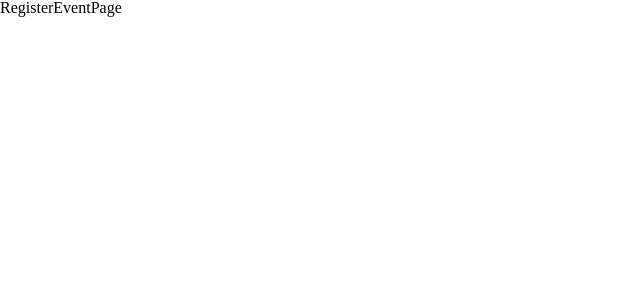
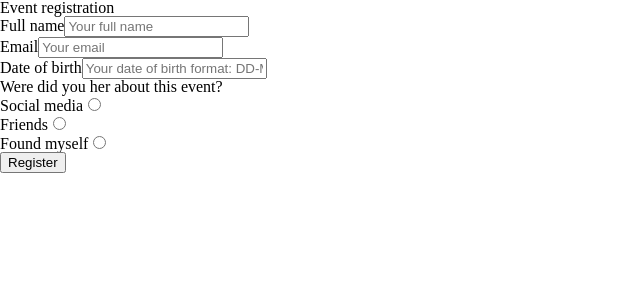
Before and after one commit to uncle-Yevheniii/Events-Registration-App, a React (Vite) app in the folder FE/: page /register-event/1 in a window 1280 px wide. Shown: the top 300 px of the page, without its empty margins (0-640 px from the left). Built offline with nearby package versions, Linux system fonts and the light colour scheme.

Commit message:
add register event

```diff
--- a/FE/package.json
+++ b/FE/package.json
@@ -11,10 +11,12 @@
     },
     "dependencies": {
         "axios": "^1.7.7",
+        "formik": "^2.4.6",
         "react": "^18.3.1",
         "react-dom": "^18.3.1",
         "react-helmet-async": "^2.0.5",
-        "react-router-dom": "^6.26.2"
+        "react-router-dom": "^6.26.2",
+        "yup": "^1.4.0"
     },
     "devDependencies": {
         "@eslint/js": "^9.9.0",
--- /dev/null
+++ b/FE/src/api/registerEvent.ts
@@ -0,0 +1,16 @@
+import { Values } from '@/types/type'
+import axios from 'axios'
+
+const URI = 'http://localhost:8080/api/events'
+
+// !fullName || !email || !dateOfBirth || !aboutEvent
+export async function registerEvent(evenId: string, values: Values) {
+    console.log(values)
+    const res = await axios.post(`${URI}/register-event/${evenId}`, {
+        fullName: values.fullName,
+        email: values.email,
+        dateOfBirth: values.dateOfBirth,
+        aboutEvent: values.about
+    })
+    return res.data
+}
--- a/FE/src/components/App.tsx
+++ b/FE/src/components/App.tsx
@@ -6,8 +6,8 @@ export default function App() {
         <div>
             <Routes>
                 <Route path="/events" element={<EventsPage />} />
-                <Route path="/register-event/:event-id" element={<RegisterEventPage />} />
-                <Route path="/view-event/:event-id" element={<ViewEventPage />} />
+                <Route path="/register-event/:evenId" element={<RegisterEventPage />} />
+                <Route path="/view-event/:evenId" element={<ViewEventPage />} />
 
                 <Route path="*" element={<Navigate to="/events" replace />} />
             </Routes>
--- a/FE/src/components/index.ts
+++ b/FE/src/components/index.ts
@@ -0,0 +1 @@
+export { default as Input } from './ui/Input'
--- /dev/null
+++ b/FE/src/components/ui/Input.tsx
@@ -0,0 +1,17 @@
+import { Field, ErrorMessage } from 'formik'
+
+interface InputProps extends React.InputHTMLAttributes<HTMLInputElement> {
+    label: string
+}
+
+export default function InputComponent({ label, ...props }: InputProps) {
+    return (
+        <div>
+            <label htmlFor={props.id}>
+                {label}
+                <Field {...props} />
+                <ErrorMessage name={props.name as string} component="div" />
+            </label>
+        </div>
+    )
+}
--- /dev/null
+++ b/FE/src/helpers/validation.ts
@@ -0,0 +1,19 @@
+import * as Yup from 'yup'
+
+enum AboutEventEnum {
+    SOCIAL_MEDIA = 'Social media',
+    FRIENDS = 'Friends',
+    FOUND_MYSELF = 'Found myself'
+}
+
+export const validationSchema = Yup.object().shape({
+    fullName: Yup.string()
+        .min(6, 'Full name must be at least 6 characters long.')
+        .max(50, 'Full name must be at most 50 characters long.')
+        .required('Full name is required!'),
+    email: Yup.string().email('Email must be valid.').required('Email is required!'),
+    dateOfBirth: Yup.string()
+        .matches(/^(0[1-9]|[12][0-9]|3[01])-(0[1-9]|1[012])-(19|20)\d{2}$/, 'Date of birth must be in format DD-MM-YYYY.') // Перевірка формату дати
+        .required('Date of birth is required!'),
+    about: Yup.mixed().oneOf(Object.values(AboutEventEnum)).required('About event is required!')
+})
--- a/FE/src/pages/PageRegisterEvent.tsx
+++ b/FE/src/pages/PageRegisterEvent.tsx
@@ -1,3 +1,56 @@
+import { useNavigate, useParams } from 'react-router-dom'
+import { Formik, Form, FormikHelpers } from 'formik'
+
+import { Input } from '@/components'
+import { registerEvent } from '@/api/registerEvent'
+import { AboutEventEnum, Values } from '@/types/type'
+import { validationSchema } from '@/helpers/validation'
+
 export default function RegisterEventPage() {
-    return <div>RegisterEventPage</div>
+    const { evenId } = useParams()
+    const navigate = useNavigate()
+
+    const handleSubmit = (values: Values, { resetForm }: FormikHelpers<Values>) => {
+        registerEvent(evenId ?? '', values)
+            .then((res) => {
+                console.log(res)
+                navigate('/view-event/' + evenId)
+            })
+            .catch((err) => {
+                console.log(err)
+            })
+        resetForm()
+    }
+
+    return (
+        <div>
+            <h2>Event registration</h2>
+
+            <Formik
+                initialValues={{
+                    fullName: '',
+                    email: '',
+                    dateOfBirth: '',
+                    about: ''
+                }}
+                validationSchema={validationSchema}
+                onSubmit={handleSubmit}
+            >
+                <Form>
+                    <Input name="fullName" type="text" label="Full name" placeholder="Your full name" />
+                    <Input name="email" type="email" label="Email" placeholder="Your email" />
+                    <Input name="dateOfBirth" type="string" label="Date of birth" placeholder="Your date of birth format: DD-MM-YYYY" />
+
+                    <div>
+                        <p>Were did you her about this event?</p>
+                        <Input name="about" type="radio" label={AboutEventEnum.SOCIAL_MEDIA} value={AboutEventEnum.SOCIAL_MEDIA} />
+                        <Input name="about" type="radio" label={AboutEventEnum.FRIENDS} value={AboutEventEnum.FRIENDS} />
+                        <Input name="about" type="radio" label={AboutEventEnum.FOUND_MYSELF} value={AboutEventEnum.FOUND_MYSELF} />
+                    </div>
+
+                    <button type="submit">Register</button>
+                </Form>
+            </Formik>
+        </div>
+    )
 }
--- /dev/null
+++ b/FE/src/types/type.ts
@@ -0,0 +1,12 @@
+export enum AboutEventEnum {
+    SOCIAL_MEDIA = 'Social media',
+    FRIENDS = 'Friends',
+    FOUND_MYSELF = 'Found myself'
+}
+
+export interface Values {
+    fullName: string
+    email: string
+    dateOfBirth: string
+    about: AboutEventEnum | ''
+}
```
Also changed, not shown: 2 other files (tests, documents, lock files or other folders).
